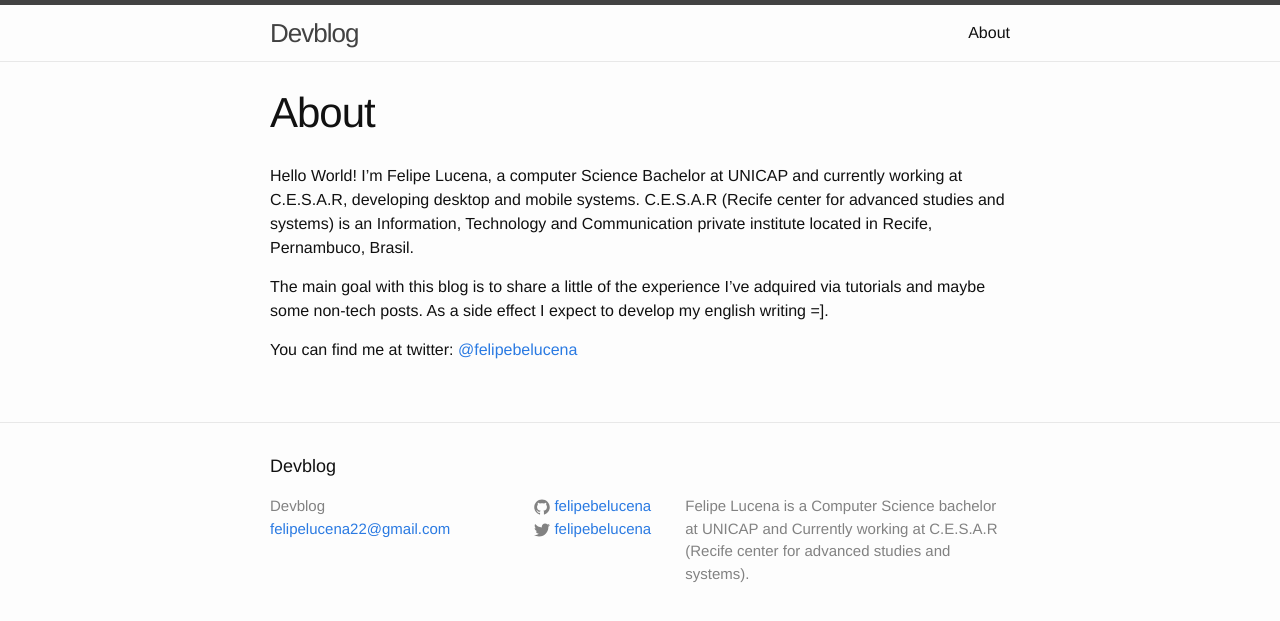
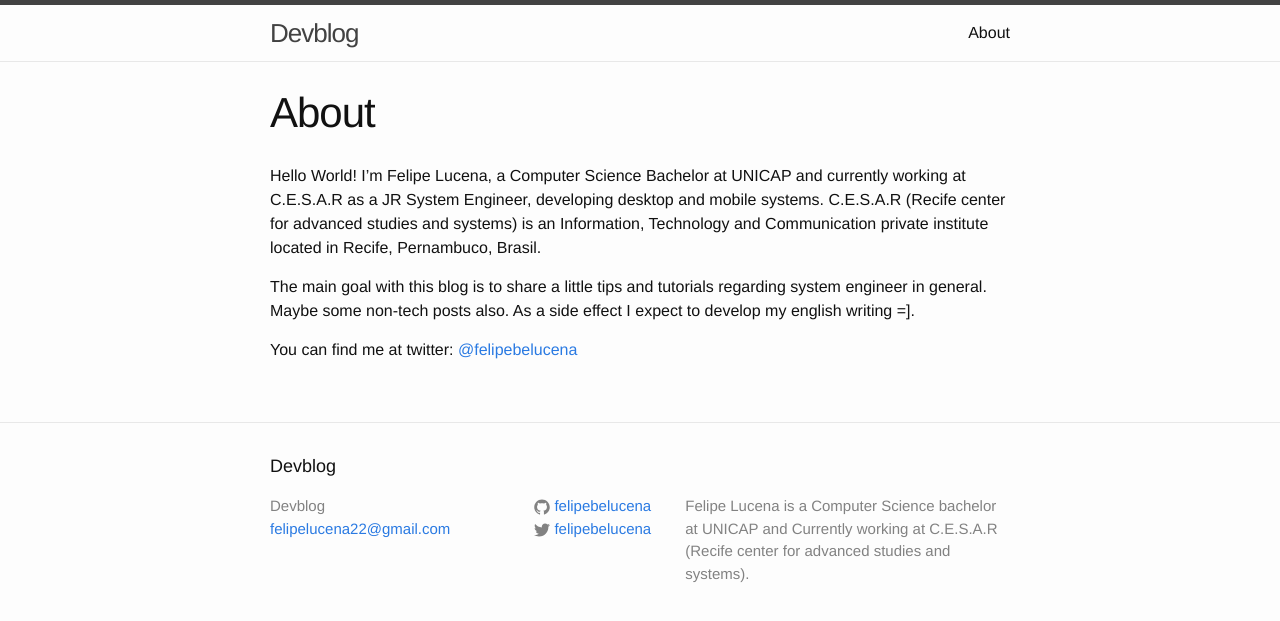
Before and after one commit to felipebelucena/felipebelucena.github.io, a Jekyll site: the page built from about.md, in a window 1280 px wide. Shown: the top 621 px of the page. Built offline with Jekyll 4.4.1, drawn with Linux system fonts in a browser that asks for light colours.

Commit message:
changing about section

```diff
--- a/about.md
+++ b/about.md
@@ -4,8 +4,8 @@ title: About
 permalink: /about/
 ---
 
-Hello World! I'm Felipe Lucena, a computer Science Bachelor at UNICAP and currently working at C.E.S.A.R, developing desktop and mobile systems. C.E.S.A.R (Recife center for advanced studies and systems) is an Information, Technology and Communication private institute located in Recife, Pernambuco, Brasil.
+Hello World! I'm Felipe Lucena, a Computer Science Bachelor at UNICAP and currently working at C.E.S.A.R as a JR System Engineer, developing desktop and mobile systems. C.E.S.A.R (Recife center for advanced studies and systems) is an Information, Technology and Communication private institute located in Recife, Pernambuco, Brasil.
 
-The main goal with this blog is to share a little of the experience I've adquired via tutorials and maybe some non-tech posts. As a side effect I expect to develop my english writing =].
+The main goal with this blog is to share a little tips and tutorials regarding system engineer in general. Maybe some non-tech posts also. As a side effect I expect to develop my english writing =].
 
 You can find me at twitter: [@felipebelucena](http://www.twitter.com/felipebelucena)
```
Also changed, not shown: 5 other files.
